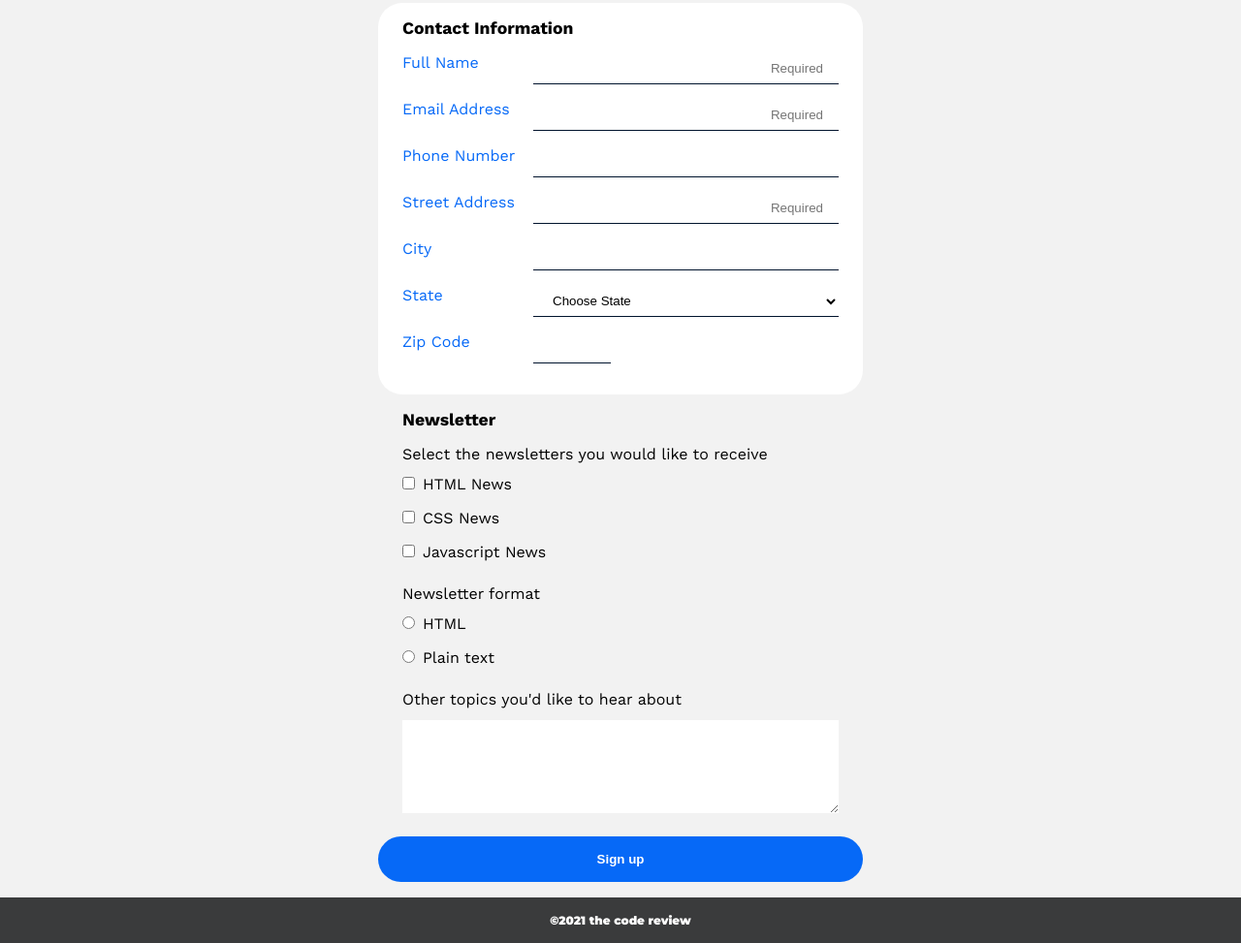
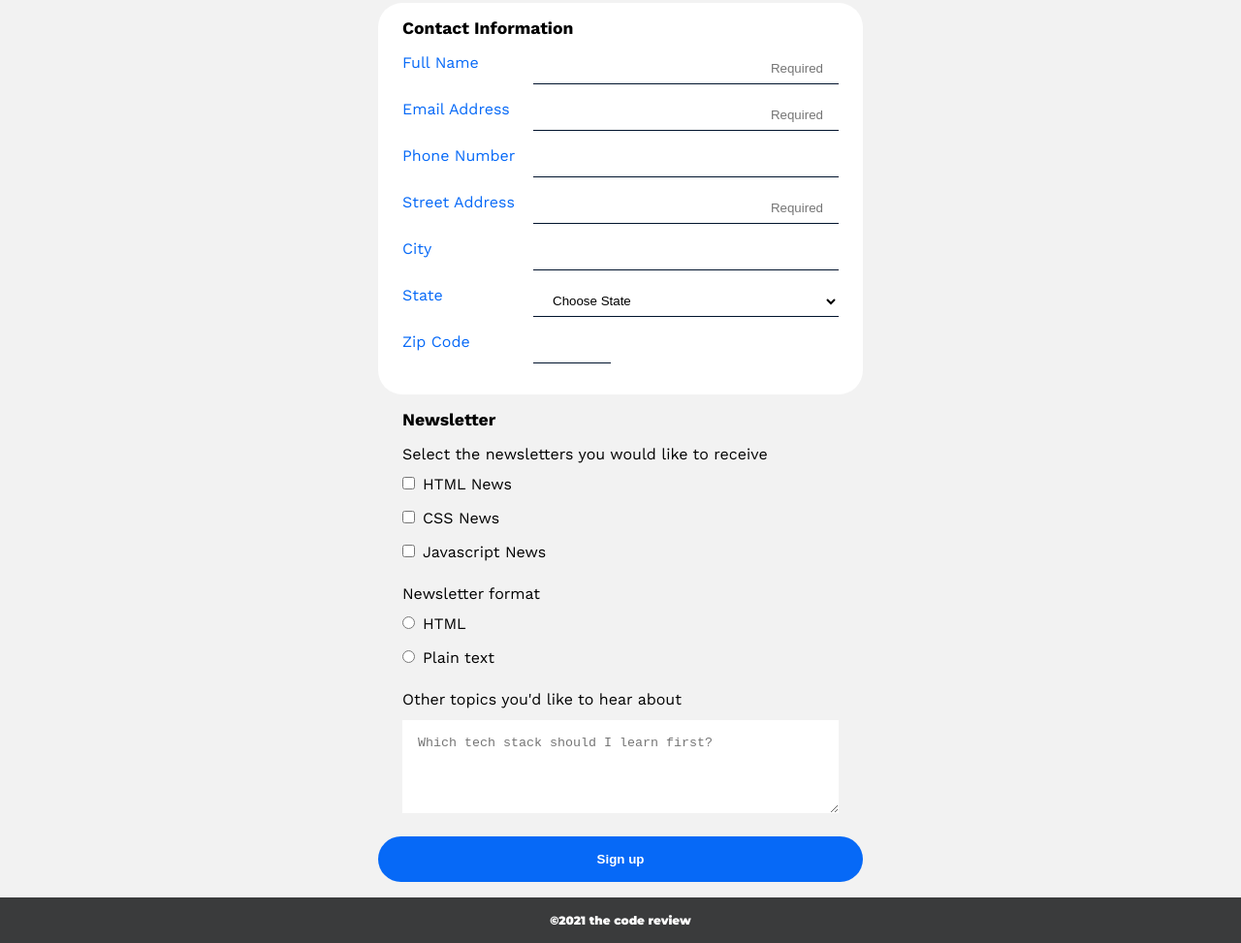
Before and after one commit to developerdro/FEWD-Unit-3, a plain HTML site: page index.html in a window 1280 px wide. Shown: the part 139-1112 px from the top of the page at 97% size. Drawn offline with nearby package versions, Linux system fonts and the light colour scheme.

Commit message:
Updated html and css
Added placeholder to textarea

```diff
--- a/css/style.css
+++ b/css/style.css
@@ -116,6 +116,10 @@ legend {
     text-align: right;
 }
 
+textarea::placeholder {
+    text-align: left;
+}
+
 legend,
 .form-box input,
 .form-box select,
--- a/index.html
+++ b/index.html
@@ -137,7 +137,7 @@
                         </div><!-- newsletter-format -->
                         <div class="topic">
                             <label for="topic-text">Other topics you'd like to hear about</label>
-                            <textarea id="topic-text" name="user-topic"></textarea>
+                            <textarea id="topic-text" name="user-topic" placeholder="Which tech stack should I learn first?"></textarea>
                         </div><!-- topic -->
                     </fieldset><!-- fieldset -->
                 </div><!-- container -->
```
